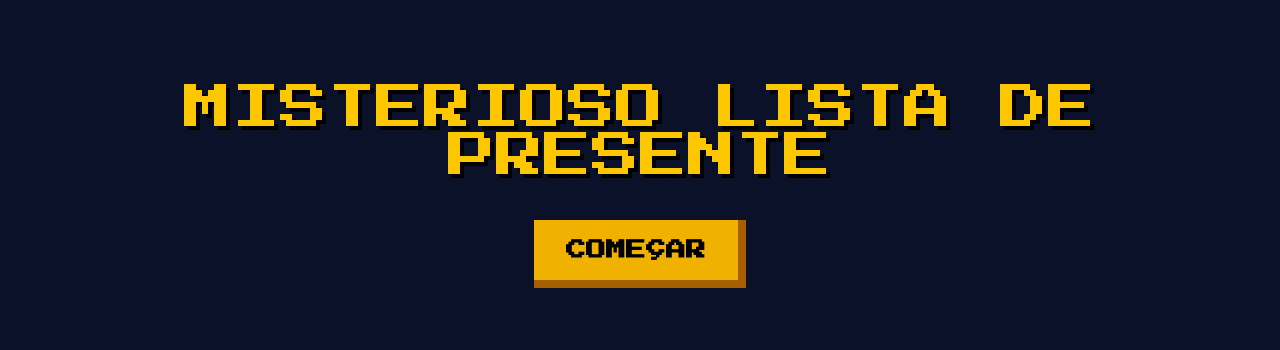
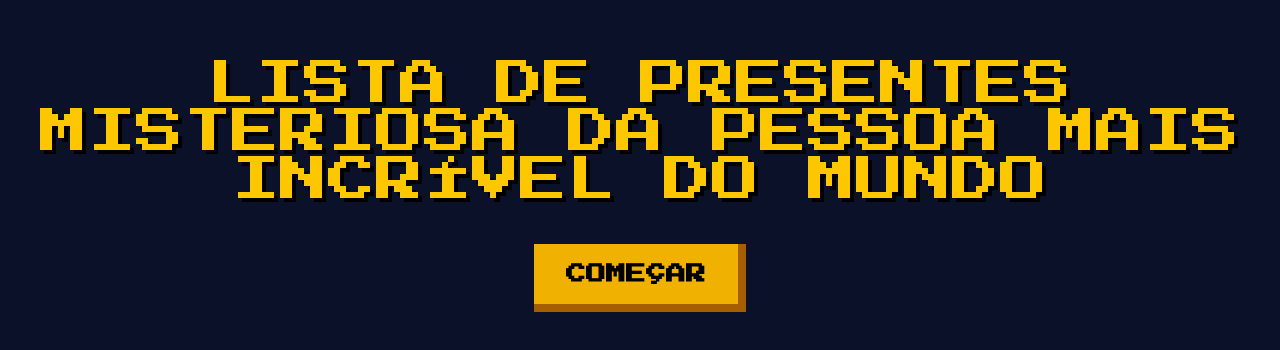
Before and after one commit to Rafatsu/lista-presente, a Next.js app: page / in a window 1280 px wide. Shown: the part 214-564 px from the top of the page. Built offline with nearby package versions, Linux system fonts and the light colour scheme.

Commit message:
style: corrige frase

```diff
--- a/app/page.tsx
+++ b/app/page.tsx
@@ -108,7 +108,7 @@ return (
             className="flex flex-col items-center gap-10"
           >
             <h1 className="text-3xl md:text-5xl text-yellow-400 text-center drop-shadow-[4px_4px_0px_rgba(0,0,0,1)] uppercase">
-              Misterioso Lista de Presente
+              Lista de presentes misteriosa da pessoa mais incrível do mundo
             </h1>
             <button
               onClick={handleStart}
```
